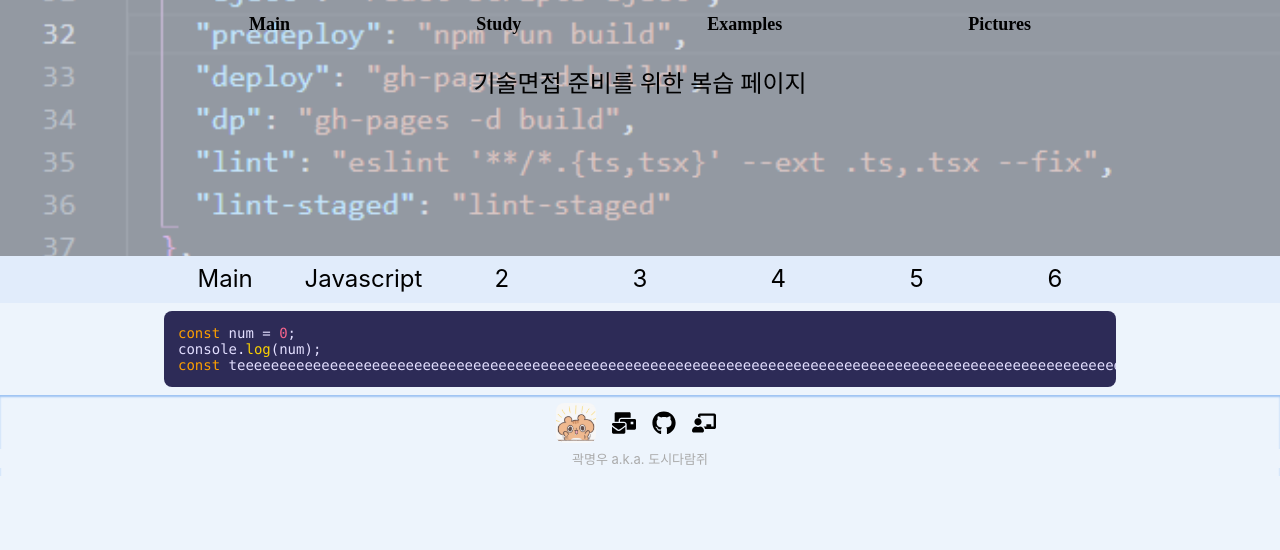
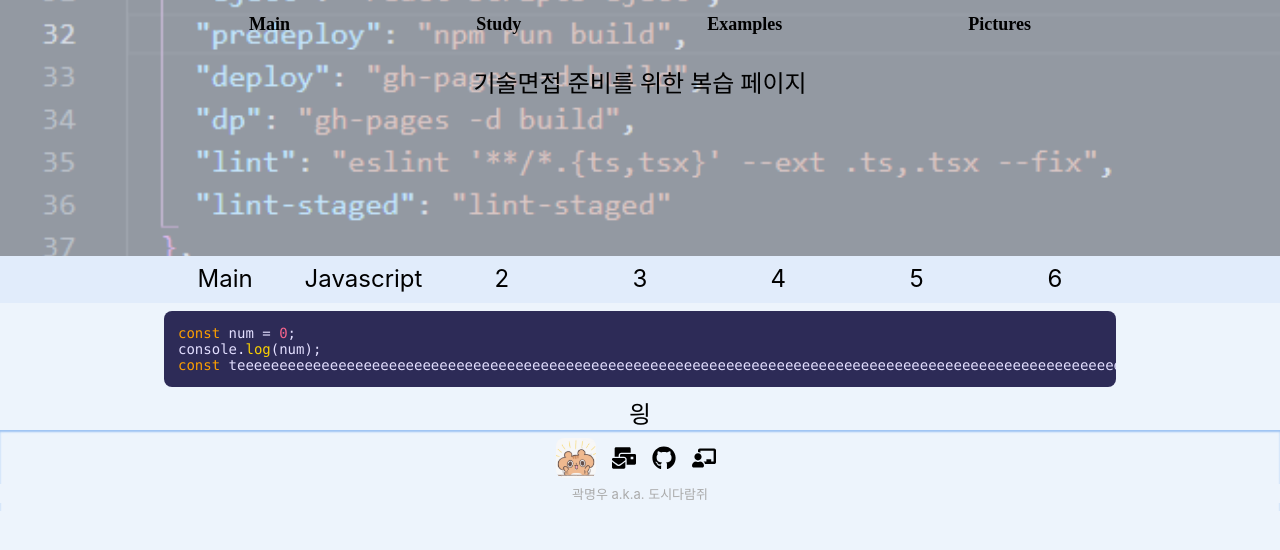
Before and after one commit to Citysquirrel/citysquirrel.github.io, a React (Create React App) app: page /study/1 in a window 1280 px wide. Shown: the top 550 px of the page. Built offline with nearby package versions, Linux system fonts and the light colour scheme; a web font is replaced by a local one.

Commit message:
Fix error of Codeblock attr

```diff
--- a/src/components/Codeblock.tsx
+++ b/src/components/Codeblock.tsx
@@ -33,7 +33,7 @@ const Container = styled.div`
   }
 `;
 
-const CopyWrapper = styled.div<{ visibility: boolean }>`
+const CopyWrapper = styled.div<{ vis: boolean }>`
   position: absolute;
   top: 0;
   right: 0;
@@ -43,8 +43,8 @@ const CopyWrapper = styled.div<{ visibility: boolean }>`
   border-radius: 4px;
   border: 1px solid var(--main);
   background-color: var(--main-tint);
-  visibility: ${(props) => (props.visibility ? 'visible' : 'hidden')};
-  opacity: ${(props) => (props.visibility ? '1' : '0')};
+  visibility: ${(props) => (props.vis ? 'visible' : 'hidden')};
+  opacity: ${(props) => (props.vis ? '1' : '0')};
   transition: 0.3s;
   cursor: pointer;
   :hover {
@@ -86,7 +86,7 @@ export const Codeblock = ({ body, lang }: Props) => {
       <pre>
         <code className={`language-${lang}`}>{body}</code>
       </pre>
-      <CopyWrapper visibility={copyBtn} onClick={handleCopy}>
+      <CopyWrapper vis={copyBtn} onClick={handleCopy}>
         <CopyButton>
           <FaRegCopy />
         </CopyButton>
--- /dev/null
+++ b/src/components/Modal.tsx
@@ -0,0 +1,25 @@
+import styled from 'styled-components';
+
+const Container = styled.div<{ width: string; height: string }>`
+  width: ${(props) => props.width};
+  height: ${(props) => props.height};
+  .exit-wrapper {
+  }
+`;
+
+const Wrapper = styled.div``;
+
+interface Props {
+  width: string;
+  height: string;
+  element: JSX.Element;
+}
+
+export const Modal = ({ width, height, element }: Props) => {
+  return (
+    <Container width={width} height={height}>
+      <div className="exit-wrapper"></div>
+      <Wrapper>{element}</Wrapper>
+    </Container>
+  );
+};
--- a/src/pages/study/Javascript.tsx
+++ b/src/pages/study/Javascript.tsx
@@ -2,6 +2,7 @@ import { useEffect } from 'react';
 import styled from 'styled-components';
 import hljs from 'highlight.js';
 import { Codeblock } from '../../components';
+import { Modal } from '../../components/Modal';
 
 const Container = styled.div``;
 
@@ -10,6 +11,10 @@ const Wrapper = styled.div`
   margin-left: auto;
   margin-right: auto;
 `;
+
+function Test() {
+  return <>읭</>;
+}
 
 export const Javascript = () => {
   useEffect(() => {
@@ -25,6 +30,7 @@ const teeeeeeeeeeeeeeeeeeeeeeeeeeeeeeeeeeeeeeeeeeeeeeeeeeeeeeeeeeeeeeeeeeeeeeeee
           lang="javascript"
         />
       </Wrapper>
+      <Modal width="250" height="200" element={<Test />} />
     </Container>
   );
 };
```
